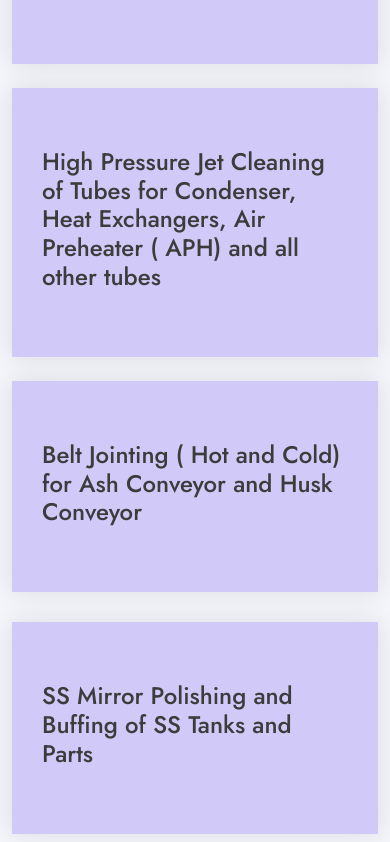
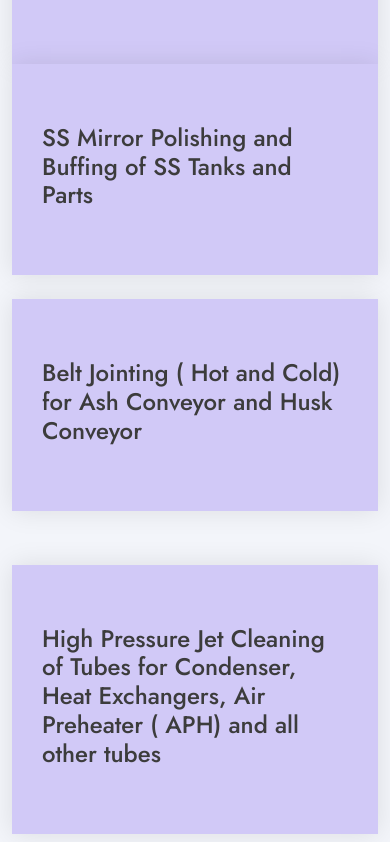
Before and after one commit to kaletushar222/epfsteel, a React (Create React App) app: page / in a window 390 px wide. Shown: the part 4982-5824 px from the top of the page. Built offline with nearby package versions, Linux system fonts and the light colour scheme.

Commit message:
services ui changes

```diff
--- a/src/components/Main.js
+++ b/src/components/Main.js
@@ -148,11 +148,10 @@ function Main() {
                                 <p></p>
                             </div>
                         </div>
-
-                        <div className="col-xl-4 col-md-6  align-items-stretch mt-4 mt-md-0" data-aos="zoom-in" data-aos-delay="200">
+                        <div className="col-xl-4 col-md-6  align-items-stretch" data-aos="zoom-in" >
                             <div className="icon-box">
-                                <div className="icon"><i className="bx bx-file"></i></div>
-                                <h4><a href="#">High Pressure Jet Cleaning of Tubes for Condenser, Heat Exchangers, Air Preheater ( APH) and all other tubes</a></h4>
+                                <div className="icon"><i className="bx bxl-dribbble"></i></div>
+                                <h4><a href="#">SS Mirror Polishing and Buffing of SS Tanks and Parts </a></h4>
                                 <p></p>
                             </div>
                         </div>
@@ -166,10 +165,10 @@ function Main() {
                     </div>
                     <br/>
                     <div className="row reveal">
-                        <div className="col-xl-4 col-md-6  align-items-stretch" data-aos="zoom-in" >
+                        <div className="col-xl-4 col-md-6  align-items-stretch mt-4 mt-md-0" data-aos="zoom-in" data-aos-delay="200">
                             <div className="icon-box">
-                                <div className="icon"><i className="bx bxl-dribbble"></i></div>
-                                <h4><a href="#">SS Mirror Polishing and Buffing of SS Tanks and Parts </a></h4>
+                                <div className="icon"><i className="bx bx-file"></i></div>
+                                <h4><a href="#">High Pressure Jet Cleaning of Tubes for Condenser, Heat Exchangers, Air Preheater ( APH) and all other tubes</a></h4>
                                 <p></p>
                             </div>
                         </div>
```
